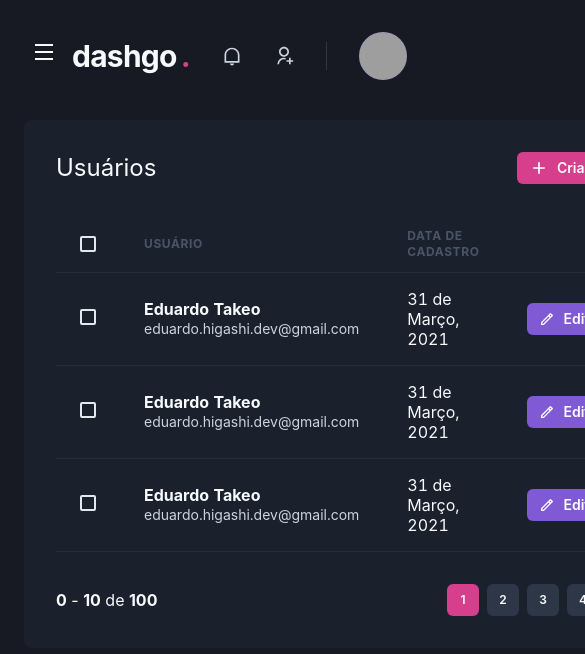
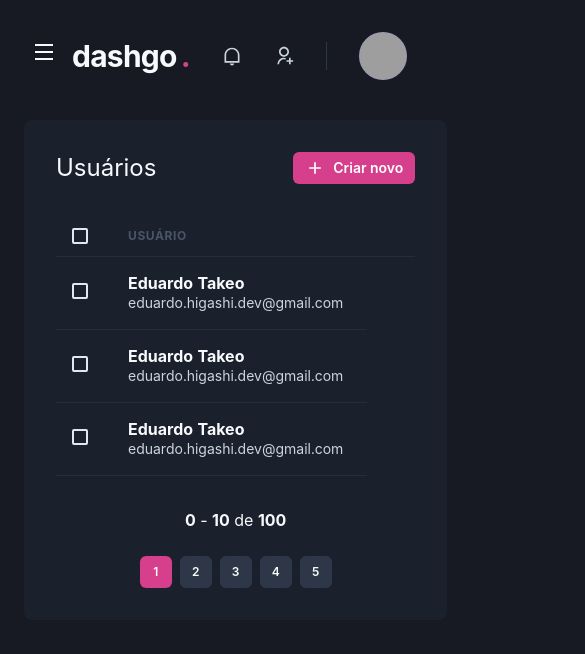
Before and after one commit to eduardo-takeo/dashgo, a Next.js app: page /users in a window 390 px wide. Shown: the top 654 px of the page, 585 px wide, since content can reach past the window. Built offline with nearby package versions, Linux system fonts and the light colour scheme; grey boxes are pictures that could not be loaded.

Commit message:
Add responsiveness to Users page

```diff
--- a/src/components/Pagination/index.tsx
+++ b/src/components/Pagination/index.tsx
@@ -4,7 +4,7 @@
 export function Pagination() {
   return (
     <Stack
-      direction="row"
+      direction={["column", "row"]}
       mt="8"
       justify="space-between"
       align="center"
--- a/src/pages/users/index.tsx
+++ b/src/pages/users/index.tsx
@@ -2,14 +2,20 @@
 import { Checkbox } from "@chakra-ui/checkbox";
 import Icon from "@chakra-ui/icon";
 import { Box, Flex, Heading, Text } from "@chakra-ui/layout";
+import { useBreakpointValue } from "@chakra-ui/media-query";
 import { Table, Tbody, Td, Th, Thead, Tr } from "@chakra-ui/table";
 import React from "react";
-import { RiAddLine, RiPencilLine } from "react-icons/ri";
+import { RiAddLine } from "react-icons/ri";
 import Header from "../../components/Header";
 import { Pagination } from "../../components/Pagination";
 import { Sidebar } from "../../components/Sidebar";
 
 export default function UserList() {
+  const isWideVersion = useBreakpointValue({
+    base: false,
+    lg: true,
+  });
+
   return (
     <Box>
       <Header />
@@ -37,17 +43,17 @@
           <Table colorScheme="whiteAlpha">
             <Thead>
               <Tr>
-                <Th px="6" color="gray.300" width="8">
+                <Th px={["4", "4", "6"]} color="gray.300" width="8">
                   <Checkbox colorScheme="pink" />
                 </Th>
                 <Th>Usuário</Th>
-                <Th>Data de cadastro</Th>
+                {isWideVersion && <Th>Data de cadastro</Th>}
                 <Th width="8"></Th>
               </Tr>
             </Thead>
             <Tbody>
               <Tr>
-                <Td px="6">
+                <Td px={["4", "4", "6"]}>
                   <Checkbox colorScheme="pink" />
                 </Td>
                 <Td>
@@ -58,21 +64,10 @@
                     </Text>
                   </Box>
                 </Td>
-                <Td>31 de Março, 2021</Td>
-                <Td>
-                  <Button
-                    as="a"
-                    size="sm"
-                    fontSize="sm"
-                    colorScheme="purple"
-                    leftIcon={<Icon as={RiPencilLine} fontSize="16" />}
-                  >
-                    Editar
-                  </Button>
-                </Td>
+                {isWideVersion && <Td>31 de Março, 2021</Td>}
               </Tr>
               <Tr>
-                <Td px="6">
+                <Td px={["4", "4", "6"]}>
                   <Checkbox colorScheme="pink" />
                 </Td>
                 <Td>
@@ -83,21 +78,10 @@
                     </Text>
                   </Box>
                 </Td>
-                <Td>31 de Março, 2021</Td>
-                <Td>
-                  <Button
-                    as="a"
-                    size="sm"
-                    fontSize="sm"
-                    colorScheme="purple"
-                    leftIcon={<Icon as={RiPencilLine} fontSize="16" />}
-                  >
-                    Editar
-                  </Button>
-                </Td>
+                {isWideVersion && <Td>31 de Março, 2021</Td>}
               </Tr>
               <Tr>
-                <Td px="6">
+                <Td px={["4", "4", "6"]}>
                   <Checkbox colorScheme="pink" />
                 </Td>
                 <Td>
@@ -108,18 +92,7 @@
                     </Text>
                   </Box>
                 </Td>
-                <Td>31 de Março, 2021</Td>
-                <Td>
-                  <Button
-                    as="a"
-                    size="sm"
-                    fontSize="sm"
-                    colorScheme="purple"
-                    leftIcon={<Icon as={RiPencilLine} fontSize="16" />}
-                  >
-                    Editar
-                  </Button>
-                </Td>
+                {isWideVersion && <Td>31 de Março, 2021</Td>}
               </Tr>
             </Tbody>
           </Table>
```
